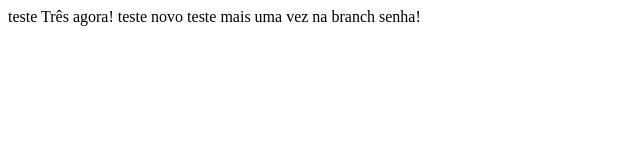
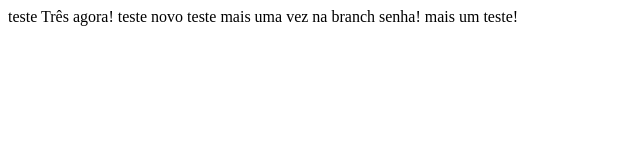
Before and after one commit to MuriloHReis/projetogit, a plain HTML site: page index.html in a window 1280 px wide. Shown: the whole page, without its empty margins (0-640 px from the left). Drawn offline with Linux system fonts and the light colour scheme.

Commit message:
testando git flow publish

```diff
--- a/index.html
+++ b/index.html
@@ -3,4 +3,5 @@
     teste novo
     teste mais uma vez
     na branch senha!
+    mais um teste!
 </html>
```
